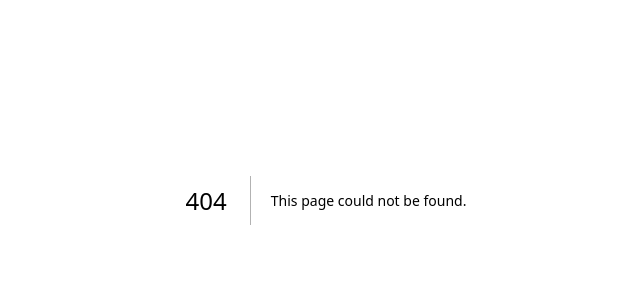
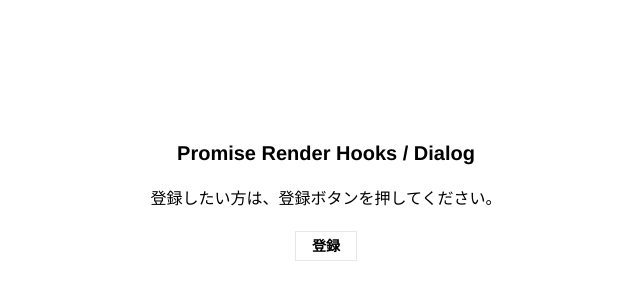
Before and after one commit to yasuhiro-yamamoto/nextjs-playground, a Next.js app: page /promise-render-hook in a window 1280 px wide. Before the commit this address had no page. Shown: the part 200-500 px from the top of the page, without its empty margins (314-954 px from the left). Built offline with nearby package versions, Linux system fonts and the light colour scheme.

Commit message:
feat: render hooks 試してみた / update README.md

```diff
--- a/src/app/page.tsx
+++ b/src/app/page.tsx
@@ -13,6 +13,9 @@ export default function Home() {
         <li>
           <Link href="/emoji-regex">Emoji Regex</Link>
         </li>
+        <li>
+          <Link href="/promise-render-hook">Promise Render Hooks / Dialog</Link>
+        </li>
       </ul>
     </div>
   )
--- /dev/null
+++ b/src/app/promise-render-hook/page.tsx
@@ -0,0 +1,19 @@
+import { Dialog } from '@/src/components/Dialog'
+import type { Metadata } from 'next'
+
+export const runtime = 'edge'
+
+export const metadata: Metadata = {
+  title: 'Promise Render Hooks / Dialog | Yasuhiro Yamamoto Playground',
+  description: 'Promise Render Hooks.',
+  robots: 'noindex',
+}
+
+export default function PromiseRenderHooks() {
+  return (
+    <>
+      <h1 className="text-xl font-semibold mb-5 text-center">Promise Render Hooks / Dialog</h1>
+      <Dialog />
+    </>
+  )
+}
--- /dev/null
+++ b/src/components/Dialog/index.tsx
@@ -0,0 +1,34 @@
+'use client'
+
+import type { FC } from 'react'
+import { useConfirm } from './useConfirm'
+
+export const Dialog: FC = () => {
+  // コンポーネントではなく カスタムフックとして コンポーネントも render hooks にすることで責務を集約できる
+  // これによりOKまたはキャンセルを押したときの処理をフックを使うコンポーネント側で実装することができる
+  const { requestConfirmation, renderConfirmDialog } = useConfirm()
+
+  const onSubmit = async () => {
+    // 確認ダイアログを表示
+    // 「OK」か「キャンセル」を押すまで次の処理は待機
+    const isConfirm = await requestConfirmation()
+
+    // OK および キャンセル に応じて処理を実行
+    if (isConfirm) {
+      window.alert('登録しました')
+    } else {
+      window.alert('キャンセルします')
+    }
+  }
+
+  return (
+    <div className="grid place-content-center place-items-center gap-5">
+      <p>登録したい方は、登録ボタンを押してください。</p>
+      <button className="border border-gray-200 py-1 px-4 text-sm font-semibold" type="button" onClick={onSubmit}>
+        登録
+      </button>
+
+      {renderConfirmDialog('登録しますか？')}
+    </div>
+  )
+}
--- /dev/null
+++ b/src/components/Dialog/useConfirm.tsx
@@ -0,0 +1,64 @@
+import { useCallback, useState } from 'react'
+import { cn } from '@/src/lib/tailwind'
+
+type State = {
+  isOpen: boolean
+  resolve?: (bool: boolean) => void
+}
+
+const initialState: State = {
+  isOpen: false,
+}
+
+export const useConfirm = () => {
+  const [state, setState] = useState<State>(initialState)
+
+  // 確認ダイアログを起動するための関数
+  const requestConfirmation: () => Promise<boolean> = useCallback(() => {
+    return new Promise((resolve) => {
+      setState({
+        ...state,
+        isOpen: true,
+        resolve,
+      })
+    })
+  }, [state])
+
+  // state.resolve は requestConfirmation 関数内で state に保存されている
+  // これにより requestConfirmation 関数を呼び出したコンポーネントで resolve 関数を呼び出すことができ
+  // OK を押すと true が返却されるのでOKを押したことを知ることができる
+  const ok = () => {
+    if (!state.resolve) return
+    state.resolve(true)
+    setState(initialState)
+  }
+
+  // OKと同じ理由でキャンセルボタンを押したことを知ることができる
+  const cancel = () => {
+    if (!state.resolve) return
+    state.resolve(false)
+    setState(initialState)
+  }
+
+  // render hooks 確認ダイアログのコンポーネント
+  const renderConfirmDialog = (description: string) => (
+    <div className={cn('hidden inset-0 fixed', state.isOpen && 'grid place-content-center z-50 bg-black/50')}>
+      <div className="bg-white p-20 text-center grid gap-5">
+        <p className="text-bold">{description}</p>
+        <div className="flex gap-5 justify-center">
+          <button className="border border-gray-200 py-1 px-4 text-sm font-semibold" type="button" onClick={cancel}>
+            キャンセル
+          </button>
+          <button className="border border-gray-200 py-1 px-4 text-sm font-semibold" type="button" onClick={ok}>
+            OK
+          </button>
+        </div>
+      </div>
+    </div>
+  )
+
+  return {
+    requestConfirmation,
+    renderConfirmDialog,
+  }
+}
```
Also changed, not shown: 1 other file (tests, documents, lock files or other folders).
